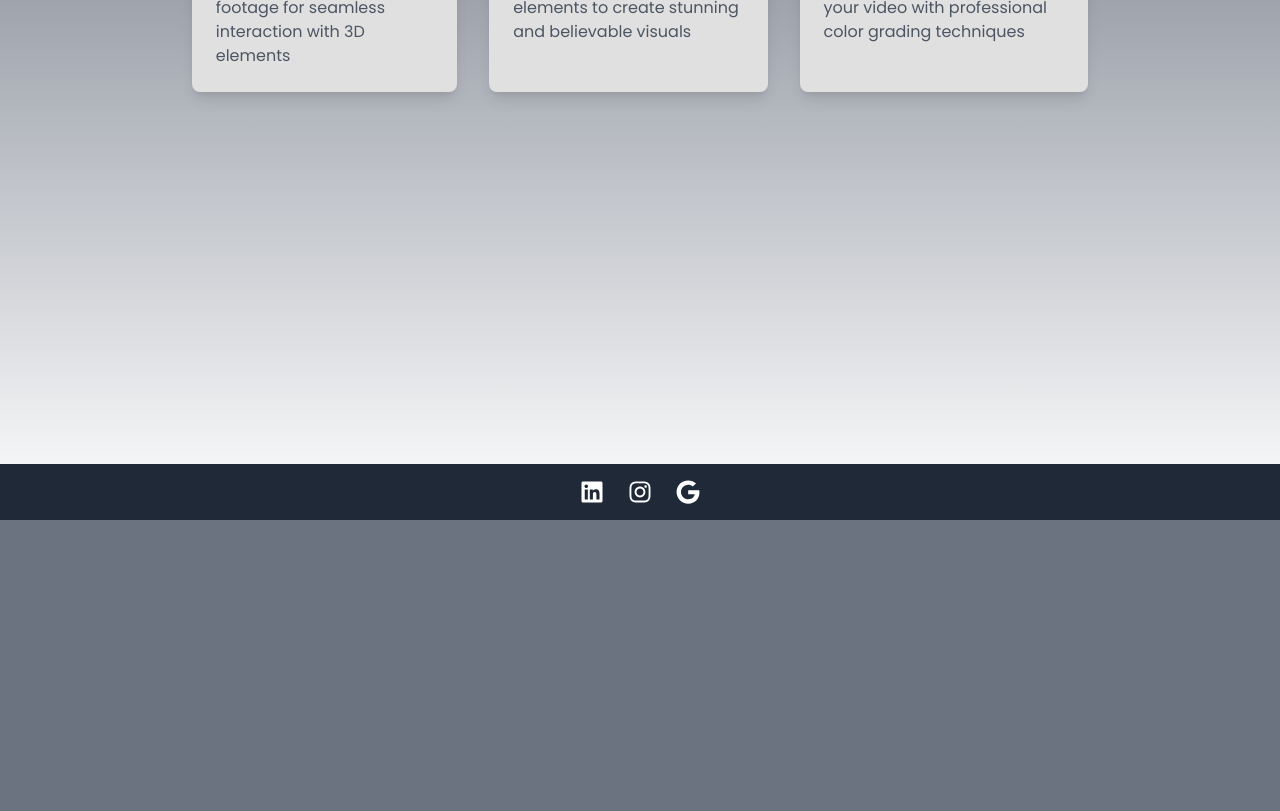
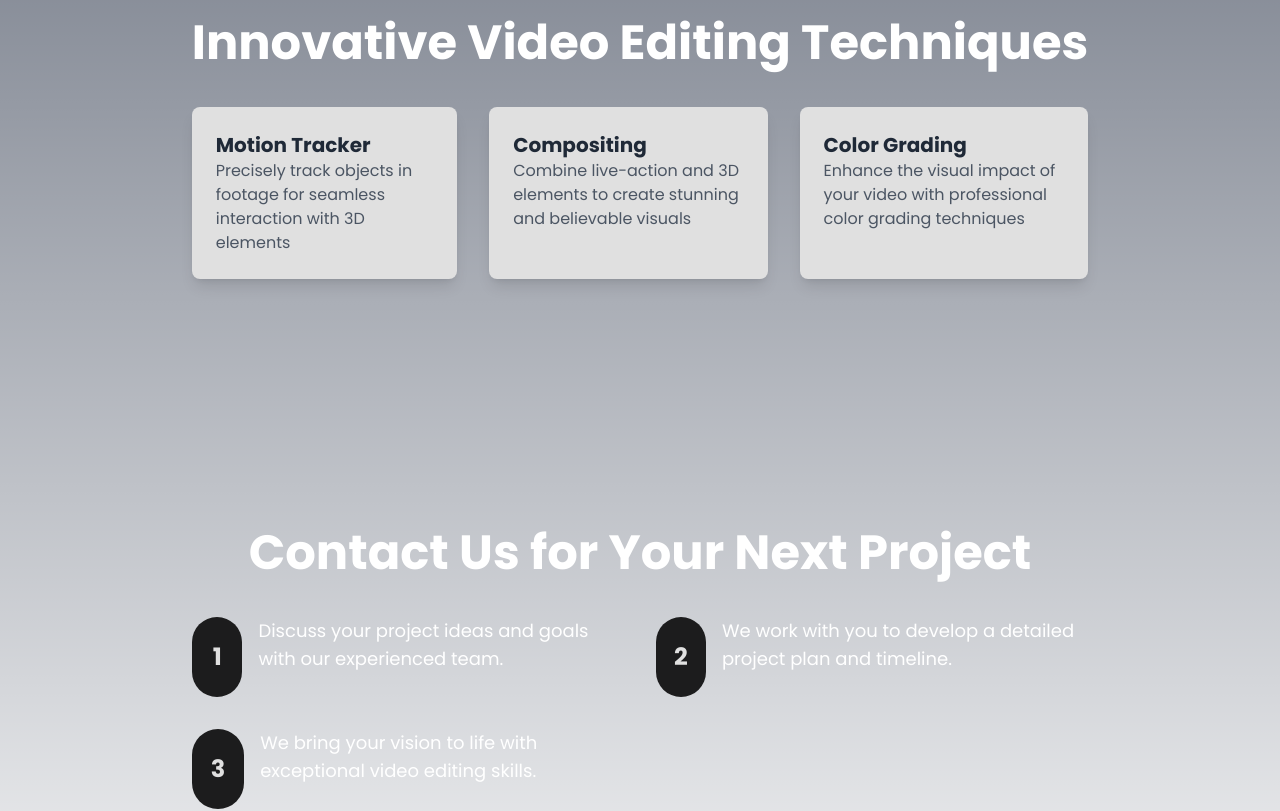
Before and after one commit to ChadGotei/ALLIN1, a Next.js app: page /about in a window 1280 px wide. Shown: the part 280-1091 px from the top of the page. Before the commit the page ends 800 px from the top, so only its background shows below. Built offline with nearby package versions, Linux system fonts and the light colour scheme.

Commit message:
Main commit

```diff
--- /dev/null
+++ b/app/_components/FadeAnimation.js
@@ -0,0 +1,26 @@
+"use client";
+
+import { motion } from 'framer-motion';
+import { useInView } from 'react-intersection-observer';
+
+export default function FadeAnimation({ children }) {
+    const { ref, inView } = useInView({
+        triggerOnce: true, // Trigger animation only once
+        threshold: 0.1,   // Trigger when 10% of the element is visible
+    });
+
+    return (
+        <motion.div
+            ref={ref}
+            initial={{ opacity: 0, y: 20 }} // Start with invisible and slightly translated down
+            animate={{ opacity: inView ? 1 : 0, y: inView ? 0 : 20 }} // Animate to visible and original position when in view
+            transition={{
+                duration: 0.8,
+                delay: 0.2,
+                ease: [0, 0.71, 0.2, 1.01],
+            }}
+        >
+            {children}
+        </motion.div>
+    );
+}
--- /dev/null
+++ b/app/_components/FadeInOnScroll.js
@@ -0,0 +1,24 @@
+"use client";
+
+import { useInView } from 'react-intersection-observer';
+import { motion } from 'framer-motion';
+
+const FadeInOnScroll = ({ children }) => {
+    const { ref, inView } = useInView({
+        triggerOnce: true,
+        threshold: 0.1
+    });
+
+    return (
+        <motion.div
+            ref={ref}
+            initial={{ opacity: 0 }}
+            animate={{ opacity: inView ? 1 : 0 }}
+            transition={{ duration: 1 }}
+        >
+            {children}
+        </motion.div>
+    );
+};
+
+export default FadeInOnScroll;
--- a/app/_components/Header.js
+++ b/app/_components/Header.js
@@ -4,7 +4,7 @@ import Navigation from './Navigation';
 
 export default function Header() {
   return (
-    <header className='bg-primary-700 text-white py-4 fixed top-0 left-0 right-0 z-20 shadow-md'>
+    <header className='bg-primary-700 text-white py-4 top-0 left-0 right-0 z-20 shadow-md'>
       <div className='flex justify-between items-center max-w-7xl mx-auto px-4'>
         <Logo />
         <Navigation />
--- a/app/_components/InnovationContent.js
+++ b/app/_components/InnovationContent.js
@@ -36,7 +36,7 @@ export default function InnovationContent() {
                         className="bg-primary-100 rounded-lg p-6 shadow-lg cursor-pointer"
                         whileHover={{ scale: 1.05 }}
                     >
-                        <motion.h2 className="text-xl font-bold text-gray-800 text-center mb-2">{item.title}</motion.h2>
+                        <motion.h2 className="text-xl font-bold text-gray-800">{item.title}</motion.h2>
                         <motion.h5 className="text-gray-600">{item.subtitle}</motion.h5>
                     </motion.div>
                 ))}
--- a/app/_components/PricingButton.js
+++ b/app/_components/PricingButton.js
@@ -9,10 +9,10 @@ export default function PricingButton() {
     const handleClick = () => {
         setVisible(true);
 
-        // saveAs(
-        //     "https://drive.google.com/uc?export=download&id=1iAU87hbGH6OIOk7cbx2y7qGYe3fRnhlR",
-        //     "pricing.pdf"
-        // );
+        saveAs(
+            "https://drive.google.com/uc?export=download&id=15RiUYP1Pl65STZXCEPT-SvFXkGRUlKlo",
+            "pricing.pdf"
+        );
     }
 
     return (
--- a/app/about/page.js
+++ b/app/about/page.js
@@ -1,33 +1,85 @@
 import React from 'react';
 import InnovationContent from '../_components/InnovationContent';
+import FadeInOnScroll from '../_components/FadeInOnScroll';
+import FadeAnimation from '../_components/FadeAnimation';
 
 export const metadata = {
     title: "About"
 }
 
-const innovationTitle = "Innovative Video Editing Techniques";
-
-
 export default function Page() {
 
     return (
+        /* Innovation part */
         <div className='flex flex-col items-center justify-center'>
-            <div>
-                <h1 className="text-white text-3xl md:text-5xl font-bold text-center mt-14 sm:mt-18 cursor-pointer">
-                    {innovationTitle.split('').map((char, index) => (
-                        <span
-                            key={index}
-                            className="hover:text-black transition-colors duration-300 selection:bg-white selection:text-main"
-                        >
-                            {char}
-                        </span>
-                    ))}
-                </h1>
-
+            <div className='md:min-h-screen md:flex md:flex-col md:justify-center md:mt-[-10%]'>
+                <Heading
+                    heading="Innovative Video Editing Techniques"
+                    className='pt-10'
+                />
                 <InnovationContent />
             </div>
 
+            {/* Contact us part */}
+
+            <div className="flex flex-col items-center pb-40">
+                <FadeInOnScroll>
+                    <Heading
+                        heading="Contact Us for Your Next Project"
+                        className='pt-36 pb-10 sm:pt-0'
+                    />
+                    <div className="grid grid-cols-1 md:grid-cols-2 gap-8 w-full max-w-4xl">
+                        <div className="flex items-start gap-4">
+                            <div className="bg-main text-primary-100 h-20 w-20 rounded-full flex items-center justify-center text-2xl font-bold">
+                                1
+                            </div>
+                            <FadeAnimation>
+                                <p className="text-lg text-white">
+                                    Discuss your project ideas and goals with our experienced team.
+                                </p>
+                            </FadeAnimation>
+                        </div>
+                        <div className="flex items-start gap-4">
+                            <div className="bg-main text-primary-100 h-20 w-20 rounded-full flex items-center justify-center text-2xl font-bold">
+                                2
+                            </div>
+                            <FadeAnimation>
+                                <p className="text-lg text-white">
+                                    We work with you to develop a detailed project plan and timeline.
+                                </p>
+                            </FadeAnimation>
+                        </div>
+                        <div className="flex items-start gap-4">
+                            <div className="bg-main text-primary-100 h-20 w-20 rounded-full flex items-center justify-center text-2xl font-bold">
+                                3
+                            </div>
+                            <FadeAnimation>
+                                <p className="text-lg text-white">
+                                    We bring your vision to life with exceptional video editing skills.
+                                </p>
+                            </FadeAnimation>
+                        </div>
+                    </div>
+                </FadeInOnScroll>
+            </div>
 
         </div>
     );
 }
+
+/* Heading Component */
+
+function Heading({ heading, className = '' }) {
+    return (
+        <h1 className={`text-white text-3xl md:text-5xl font-bold text-center sm:mt-18 cursor-pointer ${className}`}>
+            {heading.split('').map((char, index) => (
+                <span
+                    key={index}
+                    className="hover:text-black transition-colors duration-300 selection:bg-white selection:text-main"
+                >
+                    {char}
+                </span>
+            ))}
+        </h1>
+    )
+}
--- a/app/page.js
+++ b/app/page.js
@@ -6,7 +6,7 @@ import MainPageContent from './_components/MainPageContent';
 
 export default function Page() {
   return (
-    <div className='flex flex-col pt-20'>
+    <div className='flex flex-col'>
 
       <Image
         src={bgImg}
--- a/app/portfolio/page.js
+++ b/app/portfolio/page.js
@@ -9,8 +9,8 @@ export const metadata = {
 
 export default function Page() {
   return (
-    <section className="py-12">
-      <div className='text-main text-5xl text-center font-bold mb-12'>
+    <section className="">
+      <div className='text-main text-5xl text-center font-bold mb-8 sm:mb-10'>
         Our Portfolio
       </div>
 
--- a/package.json
+++ b/package.json
@@ -18,7 +18,8 @@
     "next": "14.2.5",
     "react": "^18",
     "react-dom": "^18",
-    "react-icons": "^5.2.1"
+    "react-icons": "^5.2.1",
+    "react-intersection-observer": "^9.13.0"
   },
   "devDependencies": {
     "eslint": "^8",
```
Also changed, not shown: app/_data/pricing.json (+10 -10 lines), 1 other file (tests, documents, lock files or other folders).
